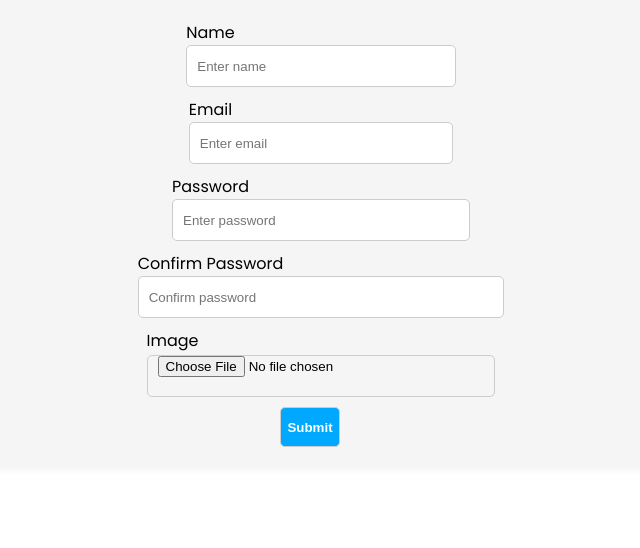
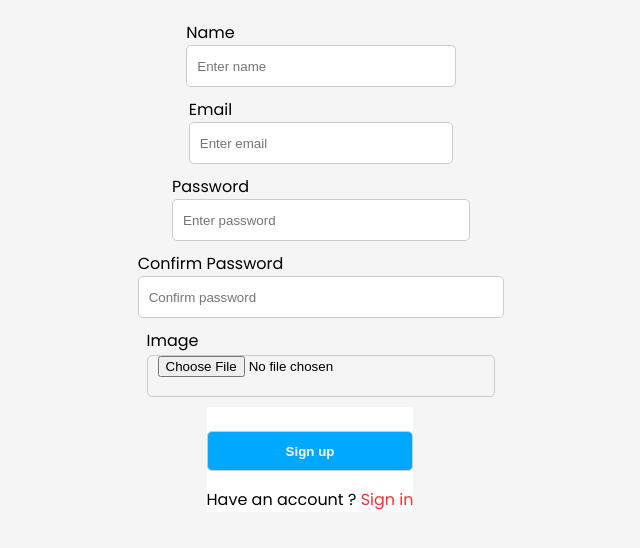
Before and after one commit to Mukundi-Mbugi/Artara, a React (Create React App) app in the folder artara/: page / in a window 1280 px wide. Shown: the top 548 px of the page, without its empty margins (350-990 px from the left). Built offline with nearby package versions, Linux system fonts and the light colour scheme.

Commit message:
has account logic and styling

```diff
--- a/artara/src/components/Signup/Signup.css
+++ b/artara/src/components/Signup/Signup.css
@@ -37,3 +37,29 @@ form button{
 form button:hover{
     background-color: #0097e6;
 }
+.error_div {
+    display: flex;
+    align-items: center;
+    justify-content: center;
+  }
+  .error_div{
+    background-color: white;
+  }
+  .error {
+    color: #f73030;
+    font-size: 12px;
+    text-align: center;
+    align-items: center;
+    background-color: white;
+  }
+  .sign-text{
+    background-color: white;
+  }
+  .sign-link {
+    color: #f73030;
+    cursor: pointer;
+
+  }
+  .sign-link:hover {
+    color: rgb(16, 116, 247);
+  }
--- a/artara/src/components/Signup/Signup.js
+++ b/artara/src/components/Signup/Signup.js
@@ -9,6 +9,14 @@ function Signup() {
     const [confirmPassword, setConfirmPassword] = useState('');
     const [error, setError] = useState('');
     const [image, setImage] = useState('');
+    const [hasAccount, setHasAccount] = useState(false);
+
+    const handleLogin = () => {
+        console.log("Login");
+    }
+    const handleSignup = () => {
+        console.log("Signup");
+    };
   return (
     <div>
         <form>
@@ -35,9 +43,41 @@ function Signup() {
             <div className="error-div">
                 <label>{error}</label>
             </div>
-            <div className="submit-div">
+            {/* <div className="submit-div">
                 <button type="submit">Submit</button>
+            </div> */}
+            <div className="class-btn">
+          <div className="error_div">
+            <p className="error">{error}</p>
+          </div>
+          {hasAccount ? (
+            <div className="sign-text">
+              <button onClick={handleLogin}>Sign in</button>
+              <p id="sign">
+                Don't have an account ?{" "}
+                <span
+                  onClick={() => setHasAccount(!hasAccount)}
+                  className="sign-link"
+                >
+                  Sign Up
+                </span>
+              </p>
             </div>
+          ) : (
+            <div className="sign-text">
+              <button onClick={handleSignup}>Sign up</button>
+              <p>
+                Have an account ?{" "}
+                <span
+                  onClick={() => setHasAccount(!hasAccount)}
+                  className="sign-link"
+                >
+                  Sign in
+                </span>
+              </p>
+            </div>
+          )}
+        </div>
         </form>
     </div>
   )
```
